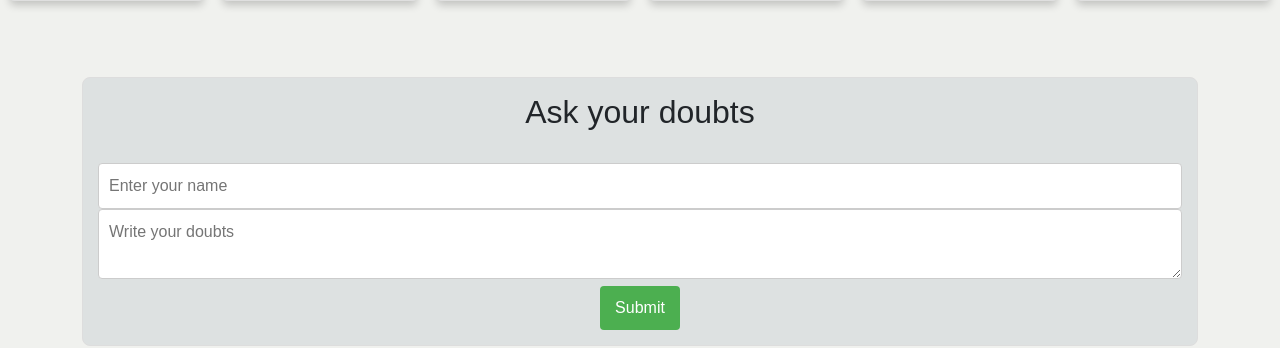
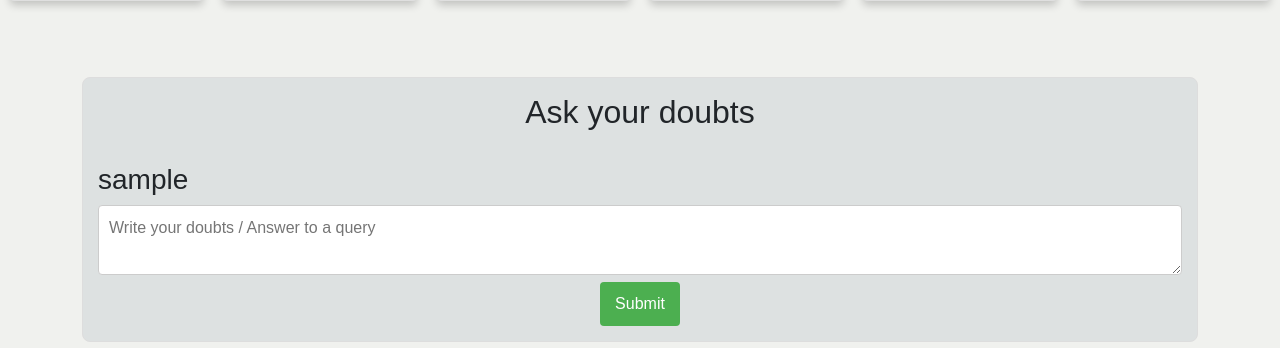
Before and after one commit to Shri-15k/Apti-Trainer, a PHP site: page /AptiTrainer/Sections/Discussion/Discussion.php in a window 1280 px wide. Shown: the part 503-851 px from the top of the page. Run offline with PHP 8.4, Linux system fonts and the light colour scheme; the visitor is signed in with stand-in values (Sample User, id 1); tables that the repository leaves empty or names only in its code hold one stand-in row (values such as "Sample post").

Commit message:
tested some fcode snippets for discussion forum

```diff
--- a/Sections/Discussion/Discussion.php
+++ b/Sections/Discussion/Discussion.php
@@ -1,4 +1,5 @@
 <?php
+date_default_timezone_set('Asia/Kolkata');
 require('../../db/connection.php');
 session_start();
 ?>
@@ -22,12 +23,17 @@ session_start();
   include("../../components/nav_header.php"); ?>
 </header>
 
+
 <body style="background-color:#f0f1ee;">
 
   <?php
   if (isset($_SESSION['logged_in']) && $_SESSION['logged_in'] == true) {
   ?>
     <!--my code goes here -->
+
+    <?php
+    $loguname = $_SESSION['username'];
+    ?>
 
     <script src="https://cdn.jsdelivr.net/npm/bootstrap@5.0.2/dist/js/bootstrap.bundle.min.js" integrity="sha384-MrcW6ZMFYlzcLA8Nl+NtUVF0sA7MsXsP1UyJoMp4YLEuNSfAP+JcXn/tWtIaxVXM" crossorigin="anonymous"></script>
 
@@ -95,7 +101,7 @@ session_start();
     <br>
     <div class="container">
       <?php
-        $datas = mysqli_query($con, "SELECT * FROM tb_data WHERE reply_id=0");
+      $datas = mysqli_query($con, "SELECT * FROM discussion WHERE reply_id=0");
       foreach ($datas as $data) {
         require 'comment.php';
       }
@@ -105,16 +111,30 @@ session_start();
         <h2 id="title" style="text-align: center;">Ask your doubts</h2>
         <br>
         <input type="hidden" name="reply_id" id="reply_id">
-            <input type="text" name="name" placeholder="Enter your name">
-            <textarea name="comment" placeholder="Write your doubts"></textarea>
+        <!--<input type="text" name="name" placeholder="Enter your name">-->
+        <?php echo "<h3>$loguname</h3>"; ?>
+        <textarea name="comment" placeholder="Write your doubts / Answer to a query"></textarea>
         <button type="submit" name="submit" class="submit" style="margin: 0 auto;">Submit</button>
       </form>
     </div>
 
+    <?php
+
+    if (isset($_POST["submit"])) {
+      $uname = $loguname;
+      $comment = $_POST["comment"];
+      $date = date('F d, Y, h:i:s A');
+      $reply_id = $_POST["reply_id"];
+
+      $query = "INSERT INTO discussion VALUES('', '$uname', '$comment', '$date', '$reply_id')";
+      mysqli_query($con, $query);
+    }
+    ?>
+
     <script>
-        function reply(id, name) {
+      function reply(id, uname) {
         title = document.getElementById('title');
-            title.innerHTML = "Reply to " + name;
+        title.innerHTML = "Reply to " + uname;
         document.getElementById('reply_id').value = id;
       }
     </script>
--- a/Sections/Discussion/comment.php
+++ b/Sections/Discussion/comment.php
@@ -6,7 +6,7 @@
   <button class="reply" onclick="reply(<?php echo $reply_id; ?>, '<?php echo $data['name']; ?>')">Reply</button>
   <?php
   unset($datas);
-  $datas = mysqli_query($conn, "SELECT * FROM tb_data WHERE reply_id = $reply_id");
+  $datas = mysqli_query($con, "SELECT * FROM discussion WHERE reply_id = $reply_id");
   if (mysqli_num_rows($datas) > 0) {
     foreach ($datas as $data) {
       require 'reply.php';
```
Also changed, not shown: Sections/Discussion/delete_old_comments.php (added, +15 -0 lines), Sections/Discussion/reply.php (added, +19 -0 lines), resources/CSS/discussion.css (line endings or trailing spaces), resources/images/infosys.png. Lines whose indentation alone changed are shown as unchanged.
